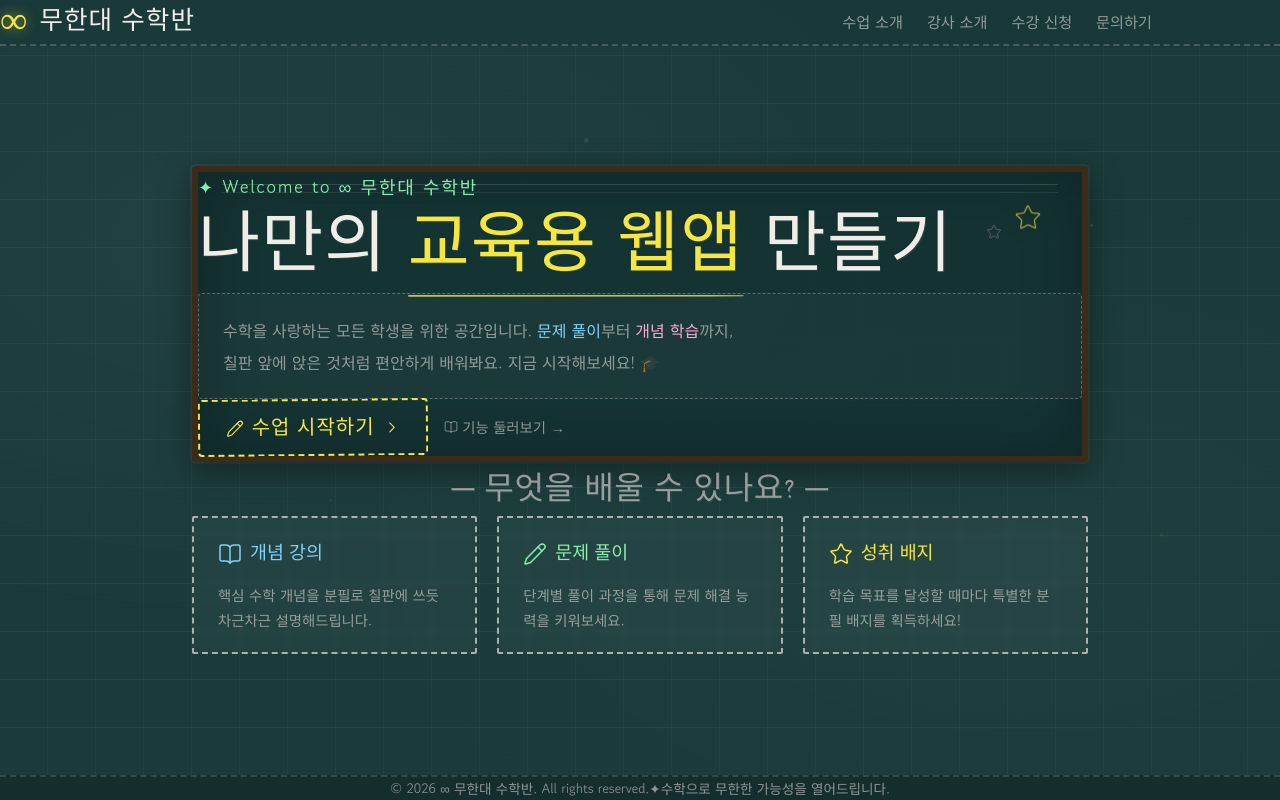
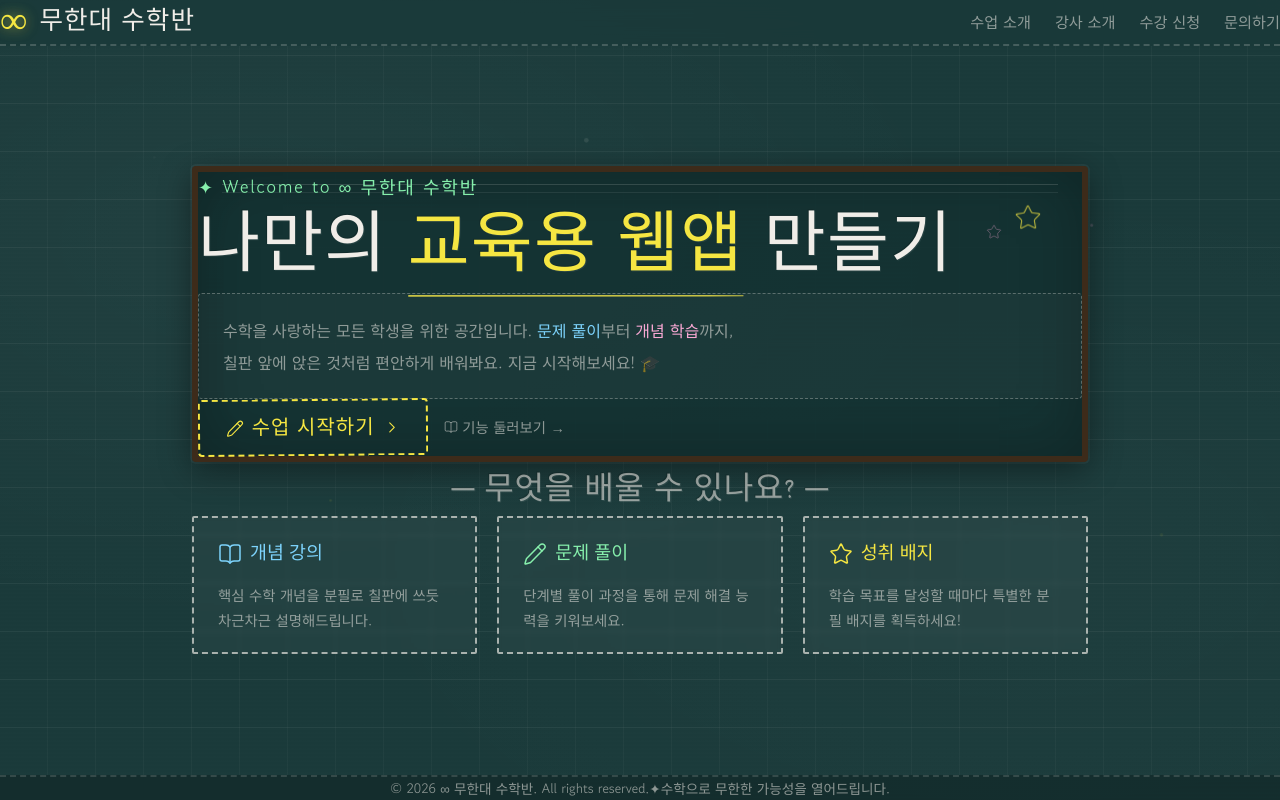
Before and after one commit to rlawlsdnjs78-infinity/infinitymath, a Next.js app: page / in a window 1280 px wide. Built offline with nearby package versions, Linux system fonts and the light colour scheme.

Commit message:
fix: resolve header left margin by removing body flex and simplifying header layout

```diff
--- a/src/app/components/Header.tsx
+++ b/src/app/components/Header.tsx
@@ -2,9 +2,10 @@
  * Header.tsx
  * 전역 헤더 — layout.tsx 에 등록되어 모든 페이지에 항상 표시됩니다.
  *
- * [레이아웃 규칙]
- * - layout.tsx 의 래퍼가 좌우 padding 을 담당합니다.
- * - Header 는 래퍼 안에 자연스럽게 배치되어 동일한 좌우 여백을 공유합니다.
+ * [여백 처리 방식]
+ * layout.tsx 래퍼의 px-* 패딩이 이 헤더에도 그대로 적용됩니다.
+ * Header 안에 별도의 max-width / mx-auto 를 두지 않아
+ * 항상 래퍼와 동일한 좌우 여백을 공유합니다.
  */
 
 import NavMenu from "./NavMenu";
@@ -13,23 +14,19 @@ export default function Header() {
   return (
     <header
       id="header"
-      className="relative z-20 w-full"
+      className="relative z-20 w-full flex items-center justify-between py-4"
       style={{
         borderBottom: "2px dashed rgba(240,237,232,0.2)",
         background: "rgba(26,58,58,0.85)",
         backdropFilter: "blur(10px)",
       }}
     >
-      {/* 내부 콘텐츠 — max-width 로 과도하게 넓어지지 않도록 제한 */}
-      <div className="max-w-6xl mx-auto flex items-center justify-between py-4">
-
-        {/* ── 로고 영역 ─────────────────────────────────────────────── */}
+      {/* ── 로고 영역 ────────────────────────────────────────────── */}
       <div className="flex items-center gap-3">
         {/*
-           * 무한대 기호 로고
+         * 무한대 기호 로고 (∞)
          * - 테두리 없음
-           * - lucide-react 대신 텍스트 기반 ∞ 사용
-           * - 분필 느낌의 옅은 glow 효과 적용
+         * - 분필 느낌의 노란 glow 효과
          */}
         <span
           aria-hidden="true"
@@ -46,7 +43,7 @@ export default function Header() {
           ∞
         </span>
 
-          {/* 사이트명 — ∞ 기호 없이 한글만 표시 */}
+        {/* 사이트명 */}
         <span
           className="chalk-flicker"
           style={{
@@ -61,9 +58,8 @@ export default function Header() {
         </span>
       </div>
 
-        {/* ── 네비게이션 — Client Component (마우스 이벤트 포함) ──── */}
+      {/* ── 네비게이션 — Client Component ──────────────────────── */}
       <NavMenu />
-      </div>
     </header>
   );
 }
--- a/src/app/globals.css
+++ b/src/app/globals.css
@@ -64,10 +64,14 @@ body {
   color: var(--chalk-white);
   font-family: var(--font-body);
   min-height: 100vh;
-  display: flex;
-  flex-direction: column;
+  /*
+   * display:flex 는 제거합니다.
+   * flex 레이아웃은 layout.tsx 의 래퍼 div 가 담당합니다.
+   * body 에 flex 를 두면 자식 래퍼의 px-* 패딩이 제대로 동작하지 않습니다.
+   */
   line-height: 1.7;
 }
+
 
 /* =========================================
    분필 글씨 느낌 — 텍스트 렌더링 설정
```
Also changed, not shown: 1 other file (tests, documents, lock files or other folders). Lines whose indentation alone changed are shown as unchanged.
